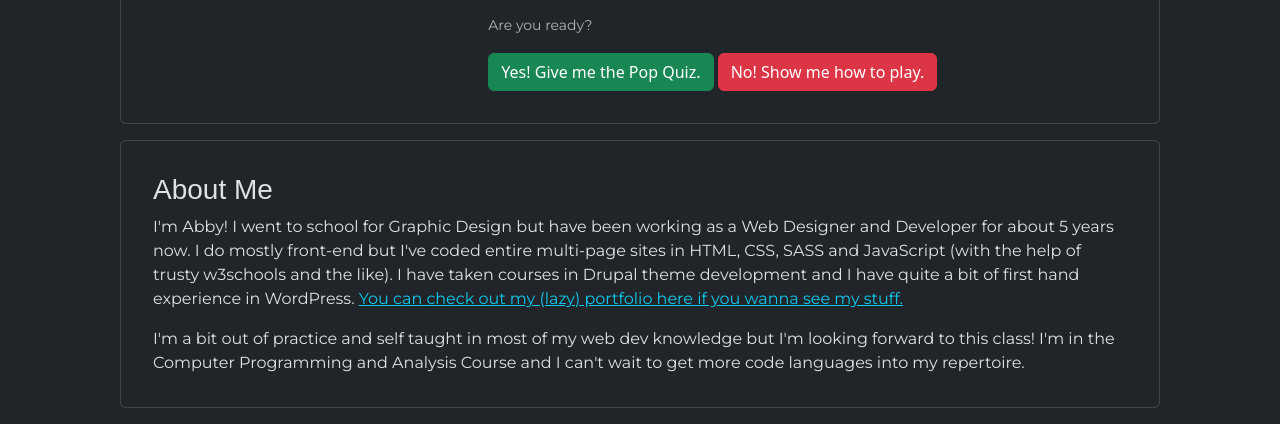
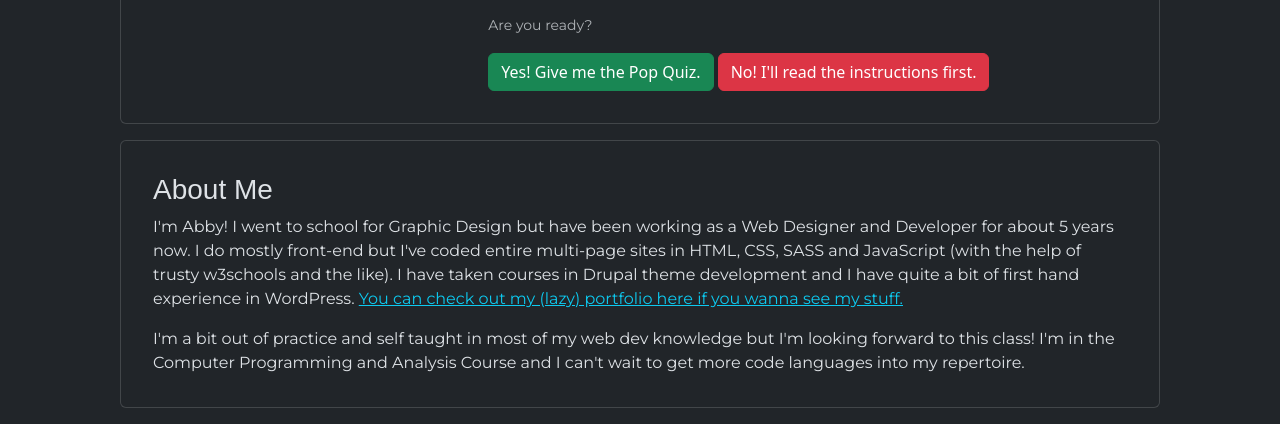
Before and after one commit to raeoffrost/interactive-quiz, a plain HTML site: page index.html in a window 1280 px wide. Shown: the part 346-770 px from the top of the page. Drawn offline with nearby package versions, Linux system fonts and the light colour scheme; a web font is replaced by a local one.

Commit message:
Updated index.html
Clarified the wording of the No! button since the scroll action may not display on certain screen widths.

```diff
--- a/index.html
+++ b/index.html
@@ -50,7 +50,7 @@
                 in an endless cycle of multiple choice questions for eternity!<br> Dun Dun Dunnn...</p>
               <p class="card-text"><small class="text-body-secondary">Are you ready?</small></p>
               <a class="btn btn-success" onclick="showQuiz()" role="button">Yes! Give me the Pop Quiz.</a>
-              <a class="btn btn-danger" href="#instructions" role="button"> No! Show me how to play.</a>
+              <a class="btn btn-danger" href="#instructions" role="button"> No! I'll read the instructions first.</a>
             </div>
           </div>
         </div>
```
